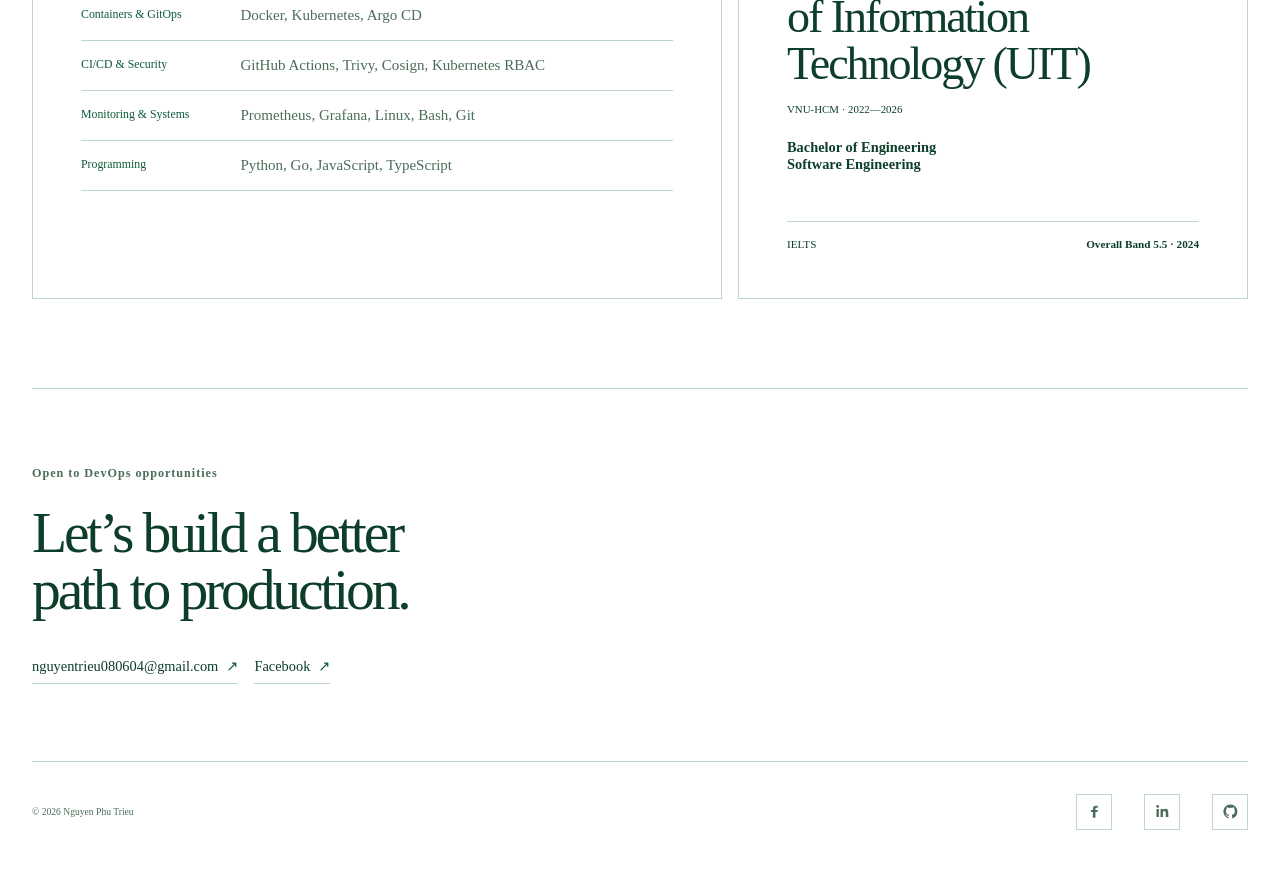
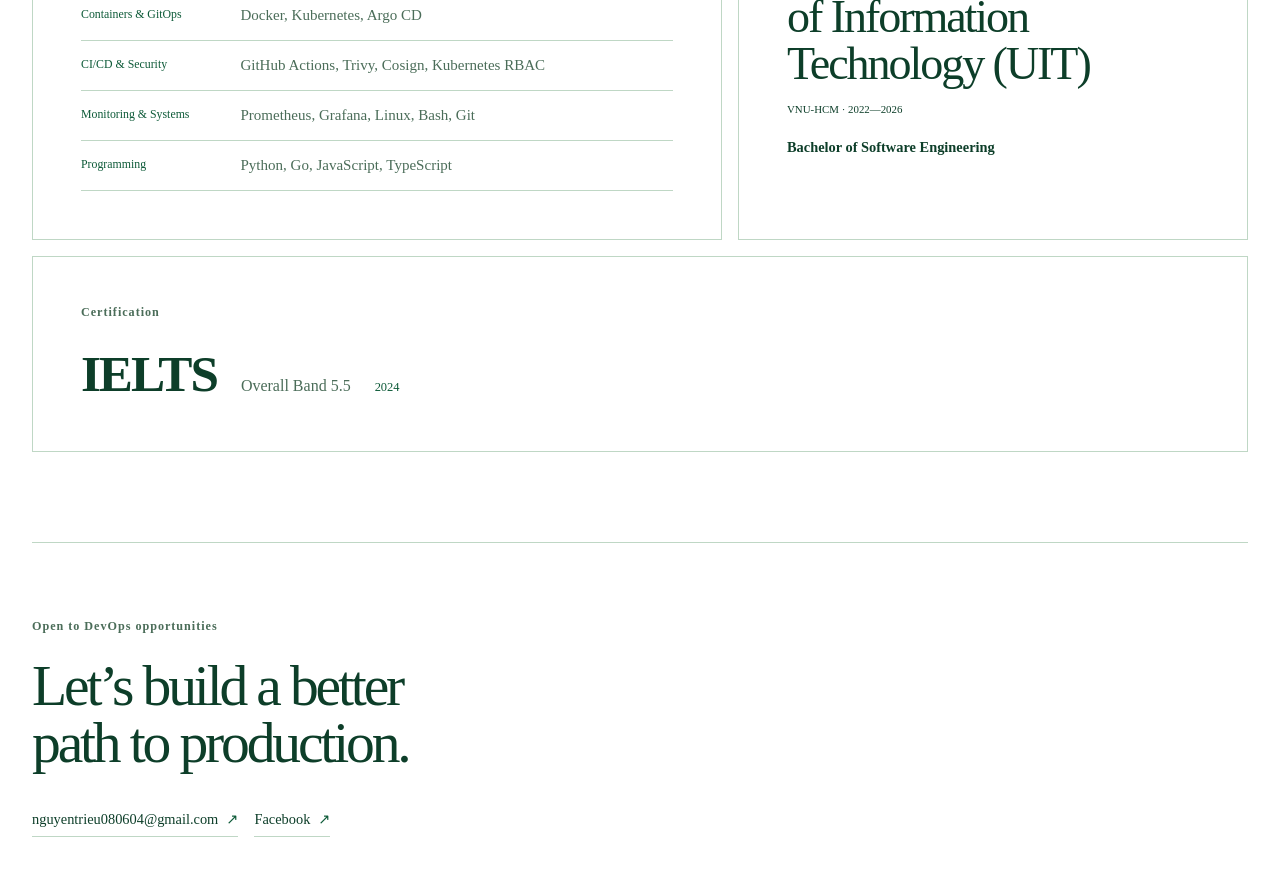
Before and after one commit to TrieuNguyenPhu/portfolio, a Next.js app: page / in a window 1280 px wide. Shown: the part 2700-3569 px from the top of the page. Built offline with nearby package versions, Linux system fonts and the light colour scheme.

Commit message:
Separate certification from education

```diff
--- a/app/globals.css
+++ b/app/globals.css
@@ -494,7 +494,20 @@ main,
 }
 .education-panel > p:not(.panel-label) { font-family: var(--font-mono); font-size: 0.68rem; margin-top: 1rem; }
 .education-panel > strong { display: block; font-size: 0.9rem; margin-top: 1.5rem; }
-.certification { border-top: 1px solid var(--on-accent); display: flex; font-size: 0.7rem; justify-content: space-between; margin-top: 3rem; padding-top: 1rem; }
+
+.certification-section {
+  background: var(--surface);
+  border: 1px solid var(--line);
+  display: grid;
+  gap: 1.5rem;
+  margin-top: 1rem;
+  padding: clamp(1.5rem, 4vw, 3rem);
+}
+
+.certification-section > div { align-items: baseline; display: flex; flex-wrap: wrap; gap: 0.75rem 1.5rem; }
+.certification-section strong { font-size: clamp(2rem, 4vw, 3.5rem); letter-spacing: -0.04em; }
+.certification-section span { color: var(--muted); }
+.certification-section time { color: var(--lime); font-family: var(--font-mono); font-size: 0.78rem; }
 
 .contact-section {
   border-block: 1px solid var(--line);
@@ -623,7 +636,6 @@ html[data-theme="dark"] { color-scheme: dark; }
 :root[data-theme="light"] .education-panel .panel-label,
 :root[data-theme="light"] .education-panel h2 { color: var(--text); }
 :root[data-theme="light"] .education-mark { border-color: var(--lime); color: var(--lime); }
-:root[data-theme="light"] .certification { border-color: var(--line); }
 
 @media (prefers-color-scheme: light) {
   :root:not([data-theme]) {
@@ -647,5 +659,4 @@ html[data-theme="dark"] { color-scheme: dark; }
   html:not([data-theme]) .education-panel .panel-label,
   html:not([data-theme]) .education-panel h2 { color: var(--text); }
   html:not([data-theme]) .education-mark { border-color: var(--lime); color: var(--lime); }
-  html:not([data-theme]) .certification { border-color: var(--line); }
 }
--- a/app/page.tsx
+++ b/app/page.tsx
@@ -81,8 +81,7 @@ const copy = {
     toolkitHeading: "The tools behind the work.",
     educationLabel: "Education",
     university: "VNU-HCM University of Information Technology (UIT)",
-    degree: "Bachelor of Engineering",
-    major: "Software Engineering",
+    degree: "Bachelor of Software Engineering",
     open: "Open to DevOps opportunities",
     contactHeading: "Let’s build a better path to production.",
     xbrainDate: "Apr 2026 — Jul 2026",
@@ -120,8 +119,7 @@ const copy = {
     toolkitHeading: "Công cụ đằng sau từng dự án.",
     educationLabel: "Học vấn",
     university: "Đại học Công nghệ Thông tin - ĐHQG-HCM (UIT)",
-    degree: "Cử nhân Kỹ thuật",
-    major: "Kỹ thuật Phần mềm",
+    degree: "Cử nhân Kỹ thuật Phần mềm",
     open: "Sẵn sàng cho cơ hội DevOps",
     contactHeading: "Cùng xây dựng con đường tốt hơn đến production.",
     xbrainDate: "Tháng 4 2026 — Tháng 7 2026",
@@ -306,9 +304,13 @@ export default function Home() {
             <div className="education-mark">UIT</div>
             <h2>{t.university}</h2>
             <p>VNU-HCM · 2022—2026</p>
-            <strong>{t.degree}<br />{t.major}</strong>
-            <div className="certification" id="certification"><span>IELTS</span><strong>Overall Band 5.5 · 2024</strong></div>
+            <strong>{t.degree}</strong>
           </article>
+        </section>
+
+        <section className="certification-section" data-reveal id="certification">
+          <p className="panel-label">{t.nav.certification}</p>
+          <div><strong>IELTS</strong><span>Overall Band 5.5</span><time>2024</time></div>
         </section>
 
         <section className="contact-section" data-reveal>
```
